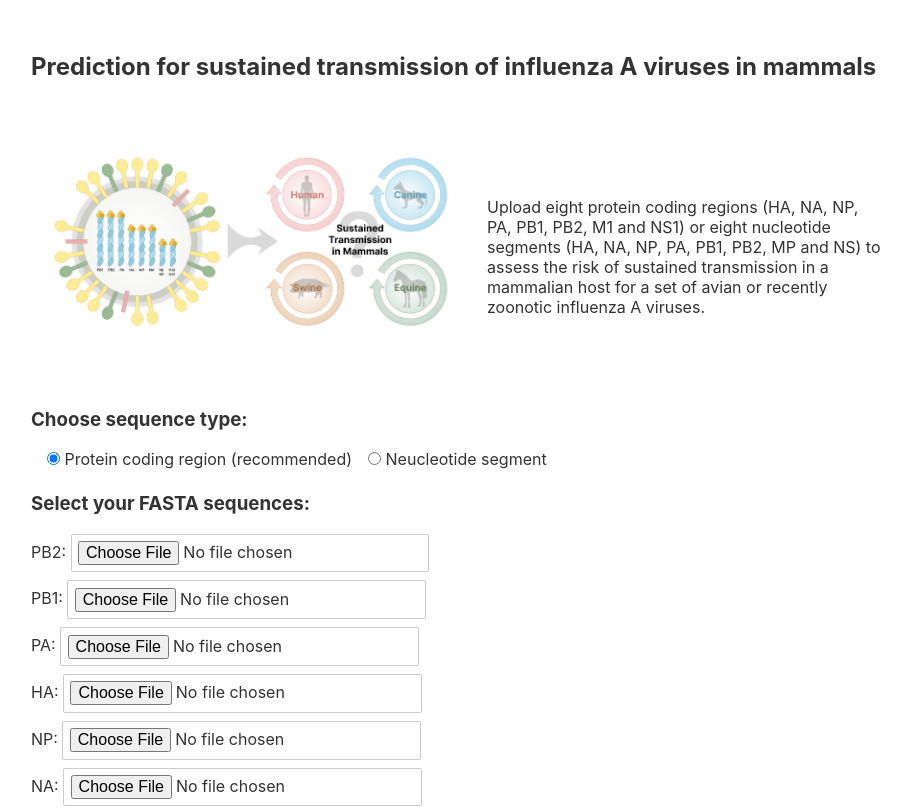
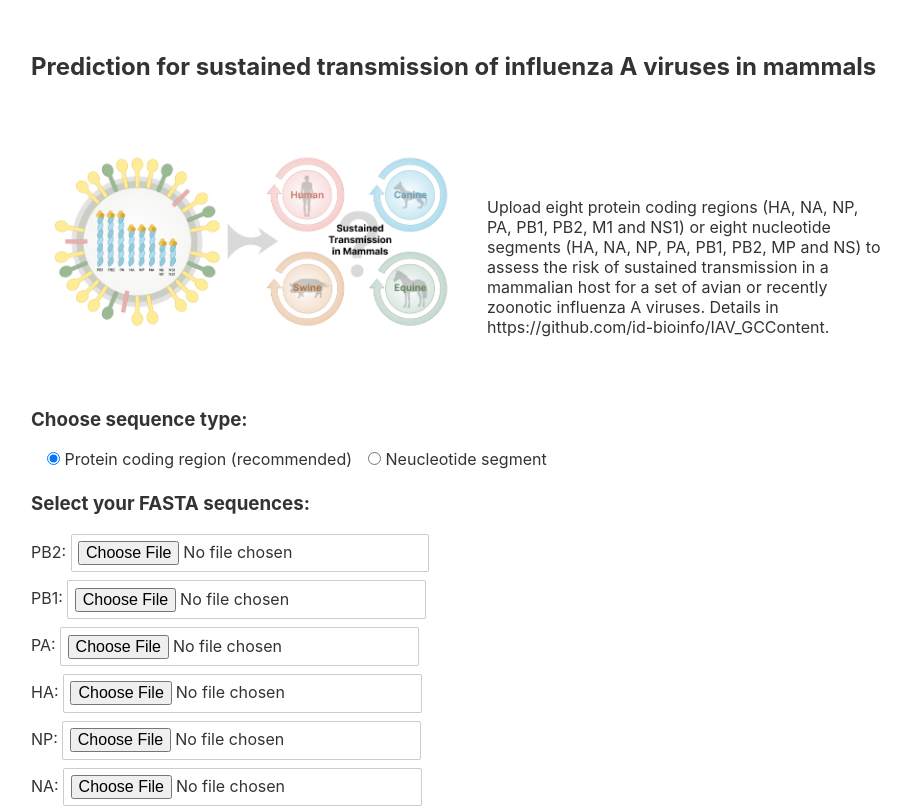
Before and after one commit to id-bioinfo/IAVs_sustained_transmission_prediction_website, a Svelte app: page / in a window 1280 px wide. Shown: the top 808 px of the page, without its empty margins (1-912 px from the left). Built offline with nearby package versions, Linux system fonts and the light colour scheme.

Commit message:
Update App.svelte

```diff
--- a/src/App.svelte
+++ b/src/App.svelte
@@ -223,6 +223,7 @@
         NS1) or eight nucleotide segments (HA, NA, NP, PA, PB1, PB2, MP and NS)
         to assess the risk of sustained transmission in a mammalian host for a
         set of avian or recently zoonotic influenza A viruses.
+        Details in https://github.com/id-bioinfo/IAV_GCContent.
       </p>
     </div>
   </div>
```
